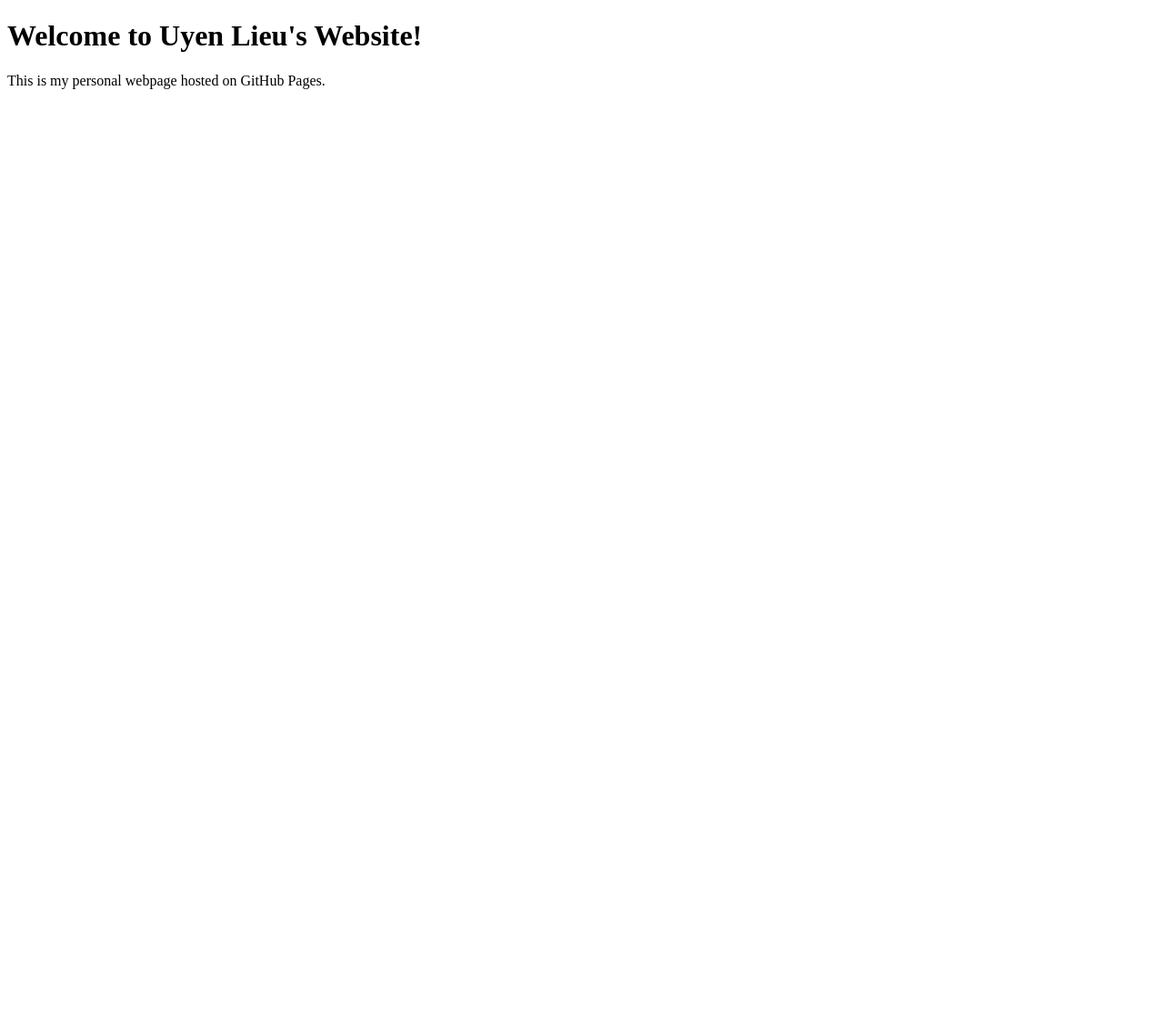
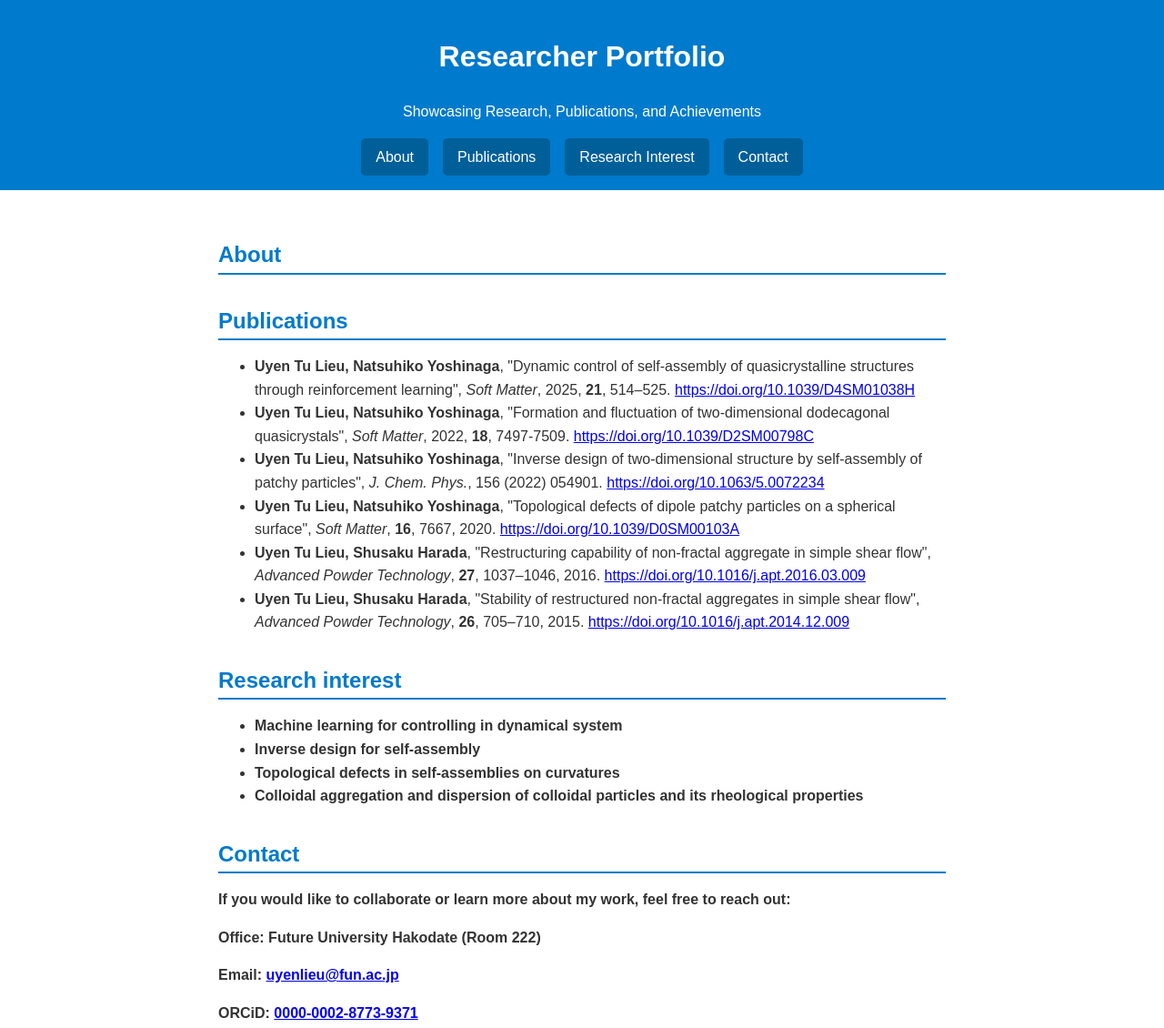
Before and after one commit to ULieu/uyenlieu.com, a plain HTML site: page index.html in a window 1280 px wide. Shown: the top 1130 px of the page at 91% size. Before the commit the page ends 800 px from the top, so only its background shows below. Drawn offline with Linux system fonts and the light colour scheme.

Commit message:
Update index.html

```diff
--- a/index.html
+++ b/index.html
@@ -3,10 +3,144 @@
 <head>
     <meta charset="UTF-8">
     <meta name="viewport" content="width=device-width, initial-scale=1.0">
-    <title>Uyen Lieu's Website</title>
+    <title>Researcher Portfolio</title>
+    <style>
+        body {
+            font-family: Arial, sans-serif;
+            margin: 0;
+            padding: 0;
+            line-height: 1.6;
+            color: #333;
+        }
+        header {
+            background: #007acc;
+            color: white;
+            padding: 1rem 0;
+            text-align: center;
+        }
+        nav {
+            display: flex;
+            justify-content: center;
+            gap: 1rem;
+            margin-top: 1rem;
+        }
+        nav a {
+            text-decoration: none;
+            color: white;
+            padding: 0.5rem 1rem;
+            background: #005f99;
+            border-radius: 5px;
+            transition: background 0.3s;
+        }
+        nav a:hover {
+            background: #003d66;
+        }
+        .container {
+            padding: 2rem;
+            max-width: 800px;
+            margin: auto;
+        }
+        section {
+            margin-bottom: 2rem;
+        }
+        .section-title {
+            font-size: 1.5rem;
+            color: #007acc;
+            border-bottom: 2px solid #007acc;
+            margin-bottom: 1rem;
+        }
+        footer {
+            text-align: center;
+            padding: 1rem 0;
+            background: #f4f4f4;
+            margin-top: 2rem;
+            font-size: 0.9rem;
+        }
+    </style>
 </head>
 <body>
-    <h1>Welcome to Uyen Lieu's Website!</h1>
-    <p>This is my personal webpage hosted on GitHub Pages.</p>
+    <header>
+        <h1>Researcher Portfolio</h1>
+        <p>Showcasing Research, Publications, and Achievements</p>
+        <nav>
+            <a href="#about">About</a>
+            <a href="#publications">Publications</a>
+            <a href="#research">Research Interest</a>
+            <a href="#contact">Contact</a>
+        </nav>
+    </header>
+
+    <div class="container">
+        <section id="about">
+            <h2 class="section-title">About</h2>
+            <p> </p>
+        </section>
+
+        <section id="publications">
+            <h2 class="section-title">Publications</h2>
+            <ul>
+                <li>
+                    <strong>Uyen Tu Lieu, Natsuhiko Yoshinaga</strong>,
+                    "Dynamic control of self-assembly of quasicrystalline structures through reinforcement learning",
+                    <em>Soft Matter</em>, 2025, <strong>21</strong>, 514–525.
+                    <a href="https://doi.org/10.1039/D4SM01038H" target="_blank">https://doi.org/10.1039/D4SM01038H</a>
+                </li>
+                <li>
+                    <strong>Uyen Tu Lieu, Natsuhiko Yoshinaga</strong>,
+                    "Formation and fluctuation of two-dimensional dodecagonal quasicrystals",
+                    <em>Soft Matter</em>, 2022, <strong>18</strong>, 7497-7509.
+                    <a href="https://doi.org/10.1039/D2SM00798C" target="_blank">https://doi.org/10.1039/D2SM00798C</a>
+                </li>
+                <li>
+                    <strong>Uyen Tu Lieu, Natsuhiko Yoshinaga</strong>,
+                    "Inverse design of two-dimensional structure by self-assembly of patchy particles",
+                    <em>J. Chem. Phys.</em>, 156 (2022) 054901.
+                    <a href="https://doi.org/10.1063/5.0072234" target="_blank">https://doi.org/10.1063/5.0072234</a>
+                </li>
+                <li>
+                    <strong>Uyen Tu Lieu, Natsuhiko Yoshinaga</strong>,
+                    "Topological defects of dipole patchy particles on a spherical surface",
+                    <em>Soft Matter</em>, <strong>16</strong>, 7667, 2020.
+                    <a href="https://doi.org/10.1039/D0SM00103A" target="_blank">https://doi.org/10.1039/D0SM00103A</a>
+                </li>
+                <li>
+                    <strong>Uyen Tu Lieu, Shusaku Harada</strong>,
+                    "Restructuring capability of non-fractal aggregate in simple shear flow",
+                    <em>Advanced Powder Technology</em>, <strong>27</strong>, 1037–1046, 2016.
+                    <a href="https://doi.org/10.1016/j.apt.2016.03.009" target="_blank">https://doi.org/10.1016/j.apt.2016.03.009</a>
+                </li>
+                <li>
+                    <strong>Uyen Tu Lieu, Shusaku Harada</strong>,
+                    "Stability of restructured non-fractal aggregates in simple shear flow",
+                    <em>Advanced Powder Technology</em>, <strong>26</strong>, 705–710, 2015.
+                    <a href="https://doi.org/10.1016/j.apt.2014.12.009" target="_blank">https://doi.org/10.1016/j.apt.2014.12.009</a>
+                </li>
+            </ul>
+        </section>
+
+        <section id="research">
+            <h2 class="section-title">Research interest</h2>
+            <p></p>
+            <ul>
+                <li><strong>Machine learning for controlling in dynamical system</li>
+                <li><strong>Inverse design for self-assembly</li>
+                <li><strong>Topological defects in self-assemblies on curvatures</li>
+                <li><strong>Colloidal aggregation and dispersion of colloidal particles and its rheological properties </li>
+
+            </ul>
+        </section>
+
+        <section id="contact">
+            <h2 class="section-title">Contact</h2>
+            <p>If you would like to collaborate or learn more about my work, feel free to reach out:</p>
+            <p>Office: Future University Hakodate (Room 222)</p>
+            <p><span style="font-weight: bold;">Email:</span> <a href="mailto:uyenlieu@fun.ac.jp">uyenlieu@fun.ac.jp</a></p>
+            <p><span style="font-weight: bold;">ORCiD:</span> <a href="https://orcid.org/0000-0002-8773-9371">0000-0002-8773-9371</a></p>
+        </section>
+    </div>
+
+    <footer>
+        <p>&copy; 2025 Uyen Lieu. All rights reserved.</p>
+    </footer>
 </body>
 </html>
```
